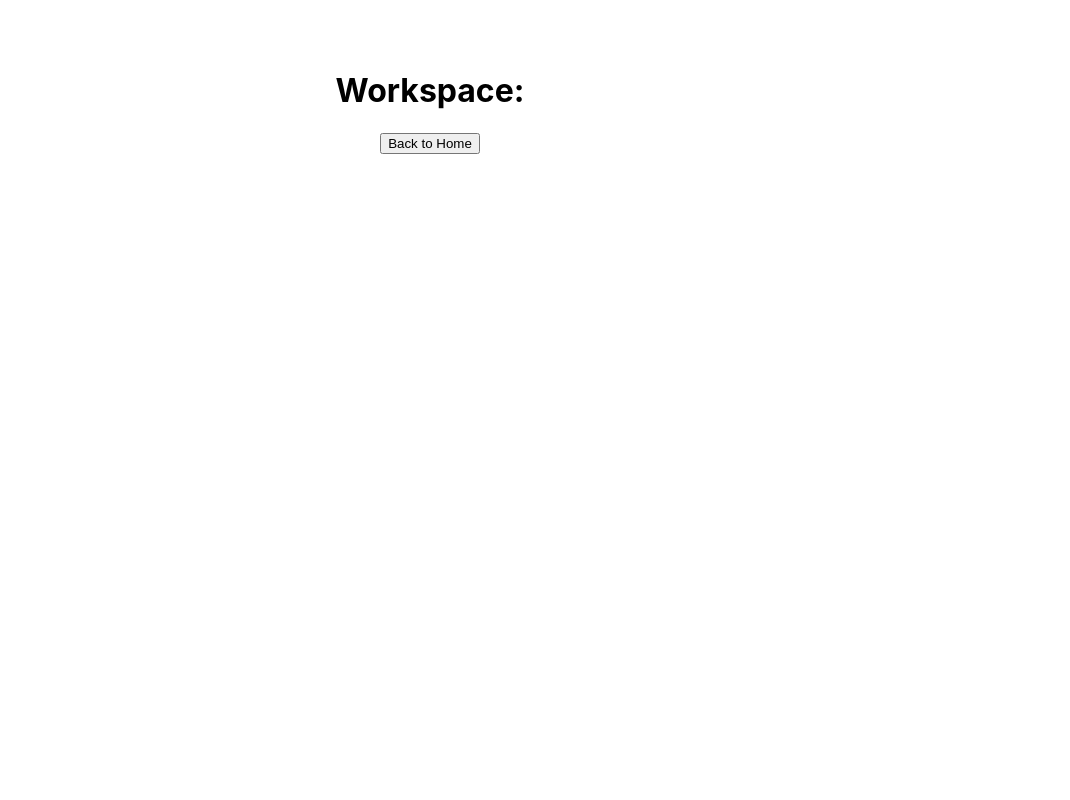
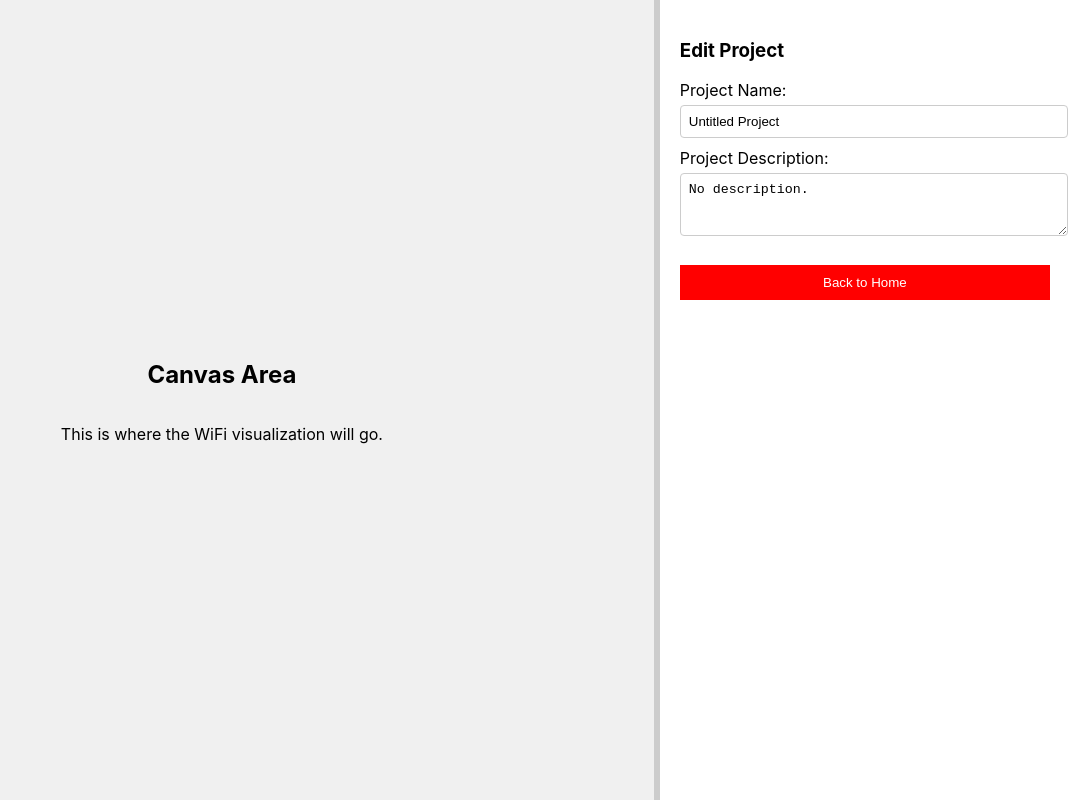
Before and after one commit to nuhm/WiFi-Planner-Tool, a React (Create React App) app in the folder frontend/: page /workspace in a window 1280 px wide. Shown: the whole page, without its empty margins (210-1280 px from the left). Built offline with nearby package versions, Linux system fonts and the light colour scheme.

Commit message:
Added a resizeable sidebar

```diff
--- a/frontend/package.json
+++ b/frontend/package.json
@@ -10,6 +10,7 @@
     "frontend": "file:",
     "react": "^19.0.0",
     "react-dom": "^19.0.0",
+    "react-resizable-panels": "^2.1.7",
     "react-router-dom": "^7.3.0",
     "react-scripts": "5.0.1",
     "web-vitals": "^2.1.4"
--- a/frontend/src/pages/Workspace.js
+++ b/frontend/src/pages/Workspace.js
@@ -1,17 +1,63 @@
-import React from "react";
+import React, { useState, useEffect } from "react";
 import { useLocation, useNavigate } from "react-router-dom";
+import { Panel, PanelGroup, PanelResizeHandle } from "react-resizable-panels";
+import "../styles/Workspace.css";
 
 const Workspace = () => {
   const location = useLocation();
   const navigate = useNavigate();
-  const { name, description } = location.state || {};
+  const initialProject = location.state || {};
+  const [projectName, setProjectName] = useState(initialProject.name || "Untitled Project");
+  const [description, setDescription] = useState(initialProject.description || "No description.");
+
+  // Save edits to localStorage
+  useEffect(() => {
+    const storedProjects = JSON.parse(localStorage.getItem("projects")) || [];
+    const updatedProjects = storedProjects.map((proj) =>
+      proj.name === initialProject.name ? { ...proj, name: projectName, description } : proj
+    );
+    localStorage.setItem("projects", JSON.stringify(updatedProjects));
+  }, [projectName, description]);
 
   return (
-    <div style={{ textAlign: "center", padding: "50px" }}>
-      <h1>Workspace: {name}</h1>
-      <p>{description}</p>
+    <div className="workspace-container">
+      <PanelGroup direction="horizontal">
 
-      <button onClick={() => navigate("/")}>Back to Home</button>
+        {/* Left Side: Canvas */}
+        <Panel defaultSize={70} minSize={50} className="canvas-area">
+          <h2>Canvas Area</h2>
+          <p>This is where the WiFi visualization will go.</p>
+        </Panel>
+
+        {/* Resizer Handle */}
+        <PanelResizeHandle className="resizer" />
+
+        {/* Right Side: Sidebar */}
+        <Panel defaultSize={30} minSize={20} maxSize={50} className="sidebar">
+          <div className="sidebar-content">
+            <h3>Edit Project</h3>
+
+            <label>Project Name:</label>
+            <input
+              type="text"
+              value={projectName}
+              onChange={(e) => setProjectName(e.target.value)}
+              className="input-field"
+            />
+
+            <label>Project Description:</label>
+            <textarea
+              value={description}
+              onChange={(e) => setDescription(e.target.value)}
+              className="input-field"
+              rows="3"
+            ></textarea>
+
+            <button onClick={() => navigate("/")} className="back-button">Back to Home</button>
+          </div>
+        </Panel>
+
+      </PanelGroup>
     </div>
   );
 };
--- /dev/null
+++ b/frontend/src/styles/Workspace.css
@@ -0,0 +1,66 @@
+/* Workspace Layout */
+.workspace-container {
+  height: 100vh;
+  display: flex;
+}
+
+/* Left Side: Canvas */
+.canvas-area {
+  background: #f0f0f0;
+  display: flex;
+  flex-direction: column;
+  justify-content: center;
+  align-items: center;
+  text-align: center;
+  overflow: hidden;
+}
+
+/* Right Side: Sidebar */
+.sidebar {
+  background: #ffffff;
+  border-left: 1px solid #ccc;
+  display: flex;
+  flex-direction: column;
+  padding: 20px;
+  transition: width 0.2s ease;
+  overflow-y: auto;
+}
+
+/* Sidebar Content */
+.sidebar-content {
+  flex-grow: 1;
+}
+
+/* Inputs */
+.input-field {
+  width: 100%;
+  padding: 8px;
+  margin-top: 5px;
+  margin-bottom: 10px;
+  border: 1px solid #ccc;
+  border-radius: 4px;
+}
+
+/* Back Button */
+.back-button {
+  margin-top: 15px;
+  padding: 10px;
+  background: red;
+  color: white;
+  border: none;
+  cursor: pointer;
+  width: 100%;
+  text-align: center;
+}
+
+/* Resizer Handle */
+.resizer {
+  width: 5px;
+  cursor: ew-resize;
+  background: #ccc;
+  transition: background 0.2s;
+}
+
+.resizer:hover {
+  background: #888;
+}
```
Also changed, not shown: 1 other file (tests, documents, lock files or other folders).
